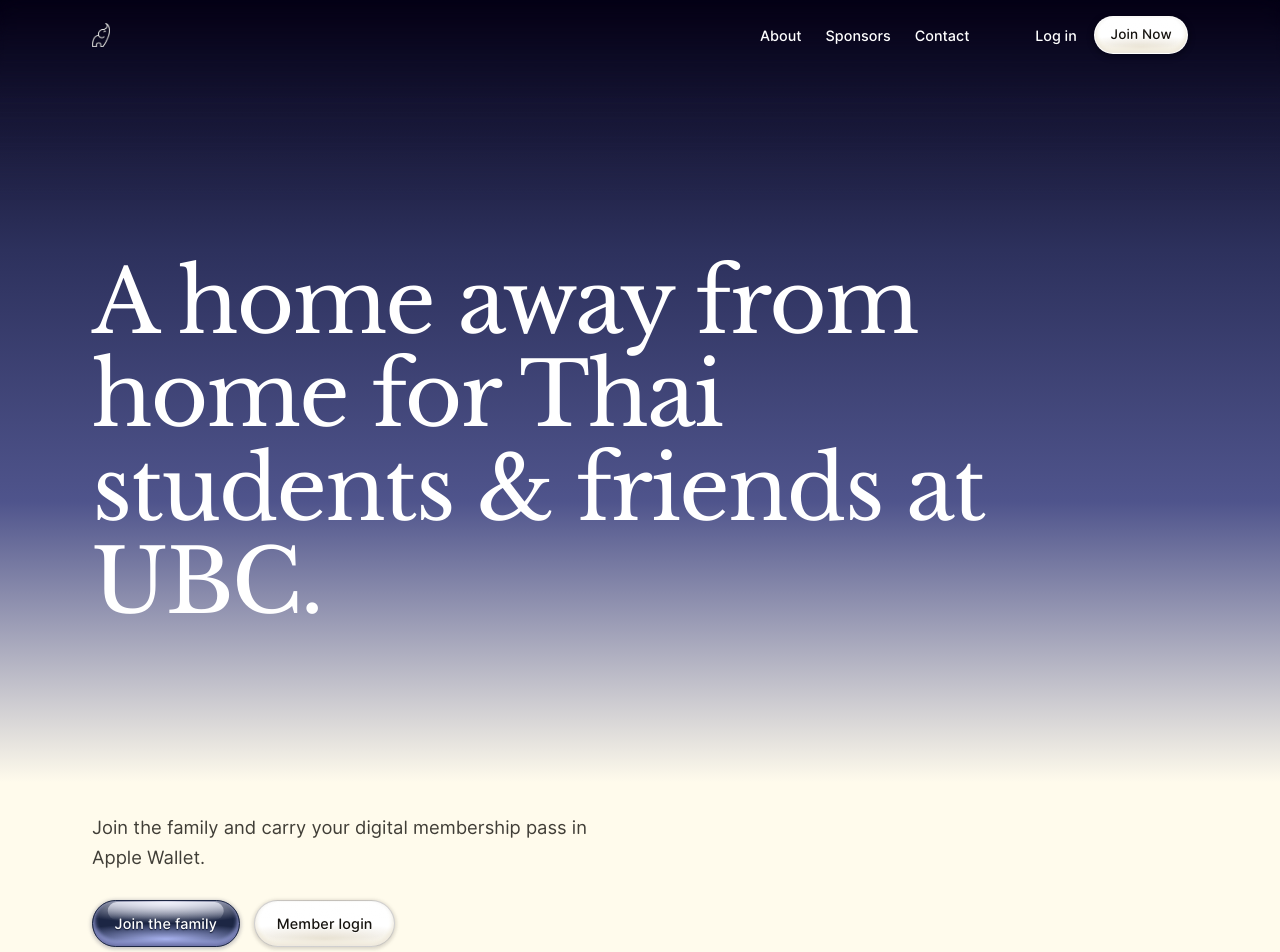
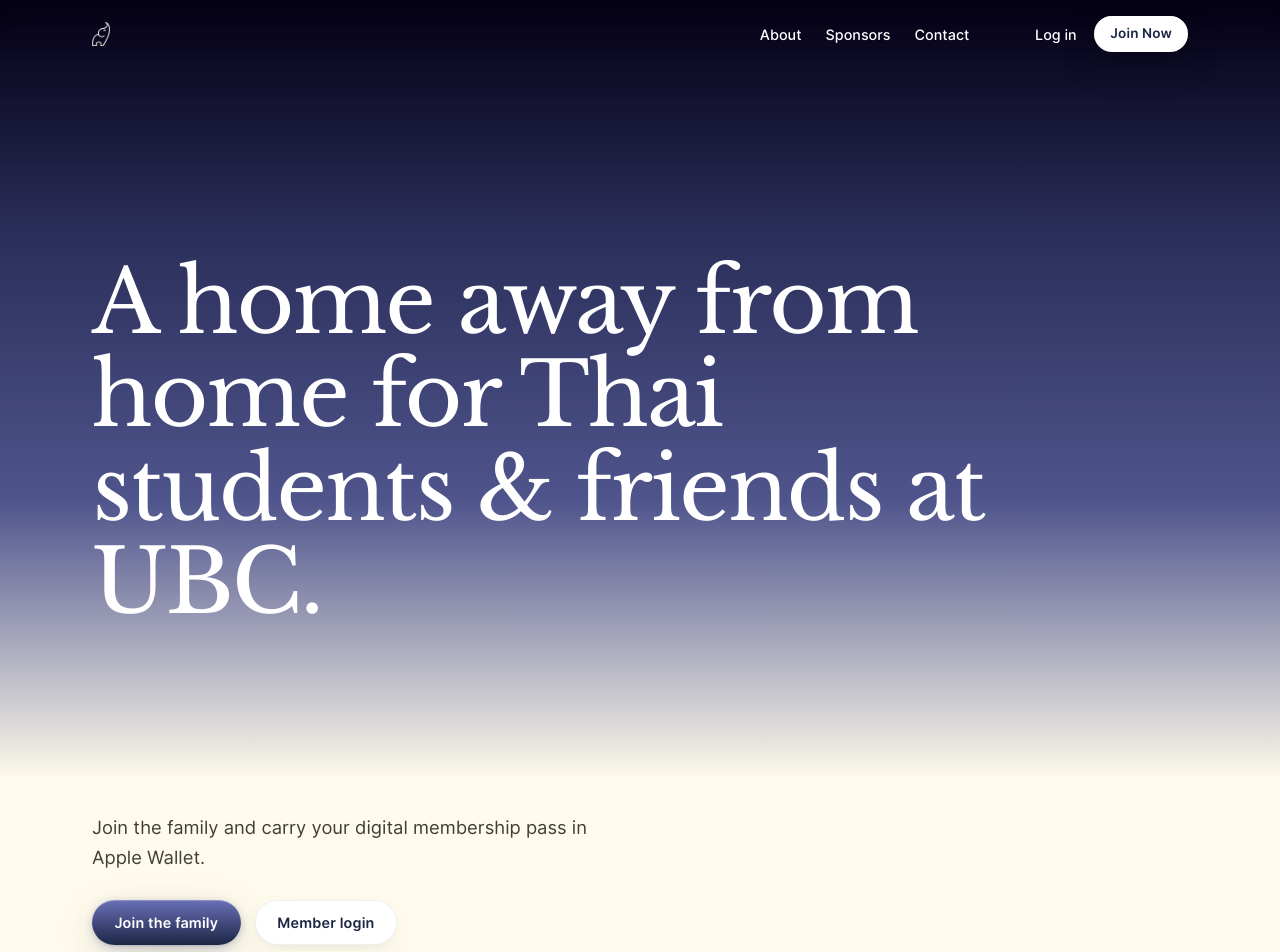
Before and after one commit to ubcthaiaiyara/website, a Next.js app: page / in a window 1280 px wide. Shown: the top 952 px of the page. Built offline with nearby package versions, Linux system fonts and the light colour scheme; no server answers.

Commit message:
style(ui): use gradient buttons

```diff
--- a/app/globals.css
+++ b/app/globals.css
@@ -80,64 +80,51 @@ p {
 }
 
 /* ---------- Buttons ---------- */
-/* Aqua-gloss jelly pills (after buttons.cool/button/abXZRvG, adapted to the
-   brand purple): radial shine from the top, a glowing lavender rim at the
-   bottom, and a glass highlight cap. Hover swells, press compresses. */
+/* Billow-style pills (after billow.so): a glossy vertical gradient primary
+   with a soft, layered, colored glow that makes it float, and a clean white
+   secondary with a whisper-soft shadow. Fully rounded; lift on hover. */
 .button {
     position: relative;
     display: inline-flex;
     align-items: center;
     justify-content: center;
-    background-color: var(--accent);
-    background-image:
-        radial-gradient(75% 50% at 50% 0%, #f4f5ff, transparent),
-        radial-gradient(75% 35% at 50% 85%, #aab4f0, transparent);
+    background-image: linear-gradient(180deg, #6a70b8 0%, var(--accent) 100%);
     color: #fff;
     text-decoration: none;
-    padding: 0.7rem 1.35rem;
+    padding: 0.7rem 1.4rem;
     border-radius: 999px;
-    border: 1px solid var(--accent);
+    border: none;
     font-family: inherit; /* <button> elements don't inherit by default */
     font-size: 0.9rem;
-    font-weight: 500;
+    font-weight: 600;
     letter-spacing: 0.01em;
     cursor: pointer;
-    text-shadow: 0 1px 1px var(--accent-dark);
     box-shadow:
-        inset 0 -2px 4px 1px rgba(60, 64, 112, 0.6),
-        inset 0 -4px 4px 1px #aab4f0,
-        inset 0 0 2px 1px rgba(255, 255, 255, 0.2),
-        0 1px 4px 1px rgba(60, 64, 112, 0.2),
-        0 1px 4px 1px rgba(0, 0, 0, 0.1);
+        inset 0 1px 0 rgba(255, 255, 255, 0.25),
+        0 0.7px 2.7px -1.2px rgba(44, 49, 93, 0.35),
+        0 2.7px 10.4px -2.3px rgba(44, 49, 93, 0.32),
+        0 12px 45px -3.5px rgba(44, 49, 93, 0.2);
     transition:
-        border-color 0.2s ease,
         transform 0.2s ease,
-        background-color 0.2s ease,
-        color 0.2s ease;
-}
-
-/* Glass highlight cap across the top of the pill. */
-.button::after {
-    content: "";
-    position: absolute;
-    top: 1px;
-    left: 50%;
-    transform: translateX(-50%);
-    border-radius: 999px;
-    width: 80%;
-    height: 40%;
-    background-image: linear-gradient(to bottom, #f4f5ff, transparent);
-    opacity: 0.75;
+        box-shadow 0.2s ease,
+        background-image 0.2s ease;
 }
 
 .button:hover {
-    transform: scale(1.04);
+    transform: translateY(-1px);
+    background-image: linear-gradient(180deg, #767cc4 0%, #232e52 100%);
+    box-shadow:
+        inset 0 1px 0 rgba(255, 255, 255, 0.3),
+        0 1px 3px -1px rgba(44, 49, 93, 0.4),
+        0 4px 14px -2px rgba(44, 49, 93, 0.35),
+        0 16px 52px -4px rgba(44, 49, 93, 0.24);
 }
 
 .button:active {
-    border-color: var(--accent-dark);
-    transform: scale(0.96);
-    background-color: var(--accent-dark);
+    transform: translateY(0);
+    box-shadow:
+        inset 0 1px 2px rgba(16, 24, 48, 0.5),
+        0 0.7px 2px -1px rgba(44, 49, 93, 0.3);
 }
 
 .button:disabled {
@@ -145,34 +132,36 @@ p {
     cursor: not-allowed;
 }
 
-/* Ghost variant: the same jelly in white glass. */
+/* Secondary: clean white pill on a soft floating shadow. */
 .button-ghost {
+    background-image: none;
     background-color: #fff;
-    background-image:
-        radial-gradient(75% 50% at 50% 0%, #ffffff, transparent),
-        radial-gradient(75% 35% at 50% 85%, #e6dfd0, transparent);
-    color: var(--fg);
-    border: 1px solid rgba(22, 19, 15, 0.2);
-    text-shadow: 0 1px 0 rgba(255, 255, 255, 0.8);
+    color: var(--accent);
     box-shadow:
-        inset 0 -2px 4px 1px rgba(22, 19, 15, 0.08),
-        inset 0 -4px 4px 1px rgba(255, 251, 236, 0.9),
-        inset 0 0 2px 1px rgba(255, 255, 255, 0.6),
-        0 1px 4px 1px rgba(22, 19, 15, 0.12),
-        0 1px 4px 1px rgba(0, 0, 0, 0.06);
+        inset 0 0 0 1px rgba(22, 19, 15, 0.06),
+        0 0.7px 1.9px -0.8px rgba(1, 27, 46, 0.06),
+        0 2.7px 7.1px -1.7px rgba(1, 27, 46, 0.05),
+        0 12px 31px -2.5px rgba(1, 27, 46, 0.05);
 }
 
-.button-ghost::after {
-    background-image: linear-gradient(to bottom, #ffffff, transparent);
+.button-ghost:hover {
+    transform: translateY(-1px);
+    box-shadow:
+        inset 0 0 0 1px rgba(22, 19, 15, 0.08),
+        0 1px 3px -1px rgba(1, 27, 46, 0.08),
+        0 4px 12px -2px rgba(1, 27, 46, 0.07),
+        0 16px 38px -3px rgba(1, 27, 46, 0.06);
 }
 
 .button-ghost:active {
-    border-color: rgba(22, 19, 15, 0.3);
-    background-color: #efe9dd;
+    transform: translateY(0);
+    box-shadow:
+        inset 0 1px 2px rgba(1, 27, 46, 0.08),
+        0 0.7px 2px -1px rgba(1, 27, 46, 0.05);
 }
 
 .button-sm {
-    padding: 0.45rem 0.95rem;
+    padding: 0.45rem 1rem;
     font-size: 0.85rem;
 }
 
@@ -372,29 +361,26 @@ body:has(.hero) .site-header:not(.is-scrolled):not(.is-open) .nav-links a {
     color: #fff;
 }
 
+/* Over the dark hero, the primary button becomes a white pill so it pops. */
 body:has(.hero) .site-header:not(.is-scrolled):not(.is-open) .button {
+    background-image: none;
     background-color: #fff;
-    background-image:
-        radial-gradient(75% 50% at 50% 0%, #ffffff, transparent),
-        radial-gradient(75% 35% at 50% 85%, #e6dfd0, transparent);
-    color: var(--fg);
-    border-color: rgba(255, 255, 255, 0.7);
-    text-shadow: 0 1px 0 rgba(255, 255, 255, 0.8);
+    color: var(--accent);
     box-shadow:
-        inset 0 -2px 4px 1px rgba(22, 19, 15, 0.08),
-        inset 0 -4px 4px 1px rgba(255, 251, 236, 0.9),
-        inset 0 0 2px 1px rgba(255, 255, 255, 0.6),
-        0 1px 4px 1px rgba(5, 1, 21, 0.4),
-        0 2px 6px 1px rgba(5, 1, 21, 0.25);
+        inset 0 1px 0 rgba(255, 255, 255, 0.6),
+        0 1px 3px -1px rgba(5, 1, 21, 0.4),
+        0 4px 14px -2px rgba(5, 1, 21, 0.3),
+        0 12px 40px -3px rgba(5, 1, 21, 0.22);
 }
 
-body:has(.hero) .site-header:not(.is-scrolled):not(.is-open) .button::after {
-    background-image: linear-gradient(to bottom, #ffffff, transparent);
-}
-
-body:has(.hero) .site-header:not(.is-scrolled):not(.is-open) .button:active {
-    border-color: rgba(22, 19, 15, 0.3);
-    background-color: #efe9dd;
+body:has(.hero) .site-header:not(.is-scrolled):not(.is-open) .button:hover {
+    background-image: none;
+    background-color: #fff;
+    box-shadow:
+        inset 0 1px 0 rgba(255, 255, 255, 0.6),
+        0 2px 5px -1px rgba(5, 1, 21, 0.42),
+        0 6px 18px -2px rgba(5, 1, 21, 0.34),
+        0 16px 48px -4px rgba(5, 1, 21, 0.26);
 }
 
 .nav-inner {
```
